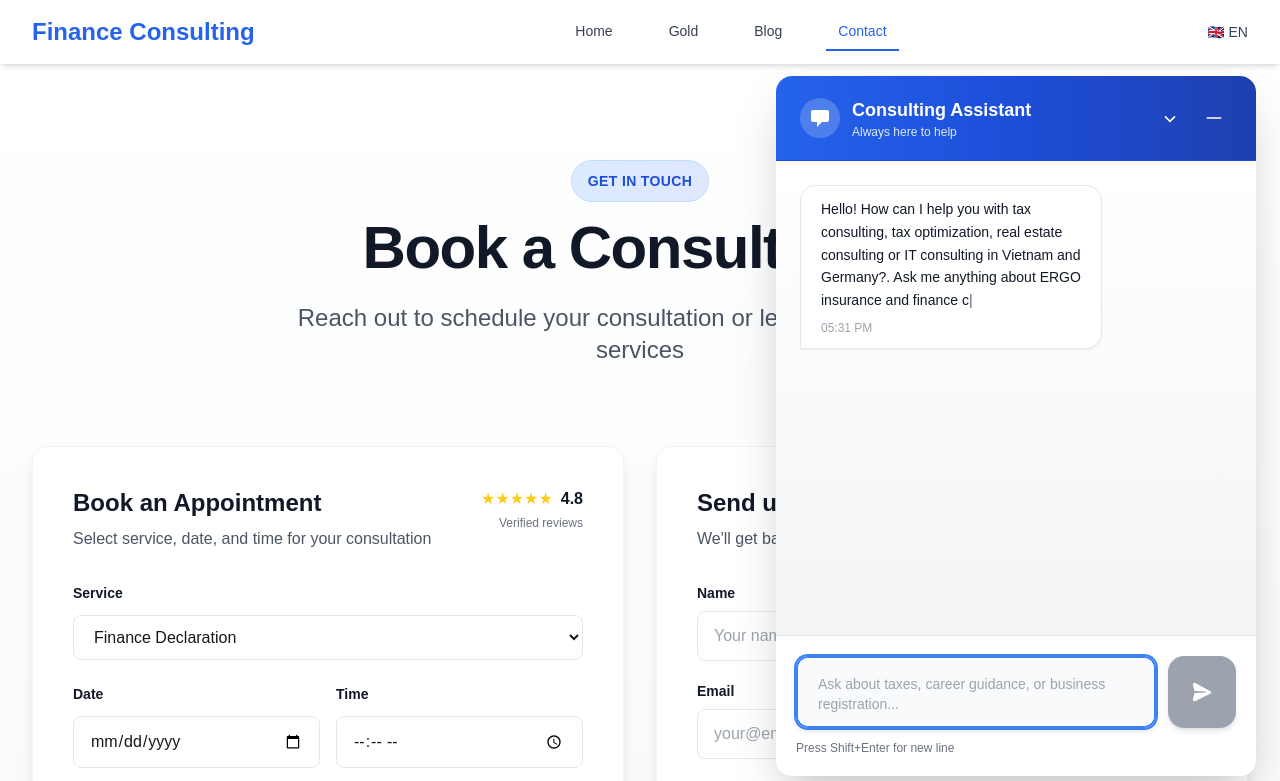
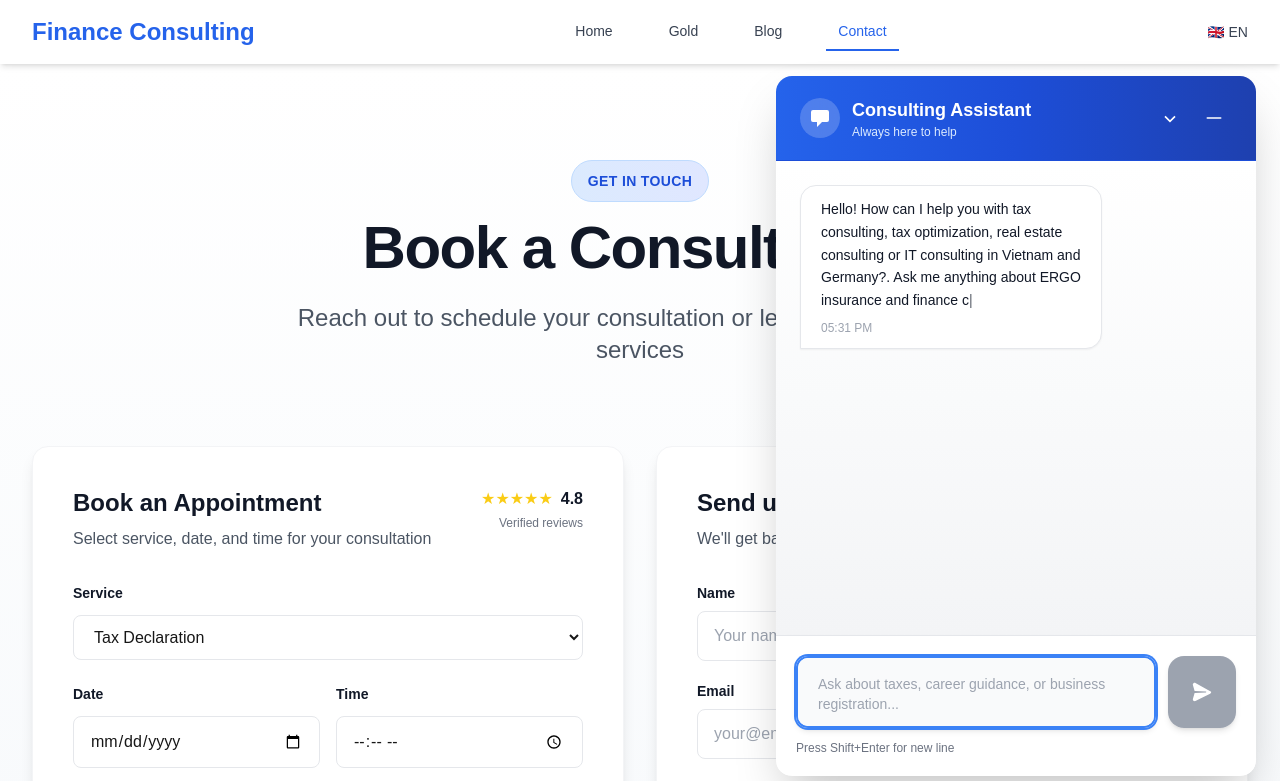
Before and after one commit to quocvietphung/document-intelligence-lab, a Next.js app: page /en/contact in a window 1280 px wide. Shown: the top 781 px of the page. Built offline with nearby package versions, Linux system fonts and the light colour scheme.

Commit message:
refactor: update service terminology from finance to tax across Contact and Services sections

```diff
--- a/components/sections/ContactSection.tsx
+++ b/components/sections/ContactSection.tsx
@@ -11,7 +11,7 @@ export default function ContactSection() {
     email: "",
     phone: "",
     message: "",
-    service: "finance_declaration",
+    service: "steuererklaerung",
     date: "",
     time: "",
   });
@@ -32,7 +32,7 @@ export default function ContactSection() {
 
       if (response.ok) {
         setStatus("success");
-        setFormData({ name: "", email: "", phone: "", message: "", service: "finance_declaration", date: "", time: "" });
+        setFormData({ name: "", email: "", phone: "", message: "", service: "steuererklaerung", date: "", time: "" });
         setTimeout(() => setStatus("idle"), 5000);
       } else {
         setStatus("error");
@@ -110,8 +110,8 @@ export default function ContactSection() {
                     onChange={handleChange}
                     className="w-full px-4 py-3 border border-gray-200 rounded-lg focus:ring-2 focus:ring-blue-500 focus:border-transparent bg-white transition-all duration-300 hover:border-gray-300"
                   >
-                    <option value="finance_declaration">{s("finance_declaration.title")}</option>
-                    <option value="finance_optimization">{s("finance_optimization.title")}</option>
+                    <option value="steuererklaerung">{s("steuererklaerung.title")}</option>
+                    <option value="steueroptimierung">{s("steueroptimierung.title")}</option>
                     <option value="real_estate">{s("real_estate.title")}</option>
                     <option value="it_consulting">{s("it_consulting.title")}</option>
                     <option value="accounting">{s("accounting.title")}</option>
--- a/messages/de.json
+++ b/messages/de.json
@@ -27,13 +27,13 @@
     "turnaround_short": "1–2 weeks",
     "cta_subtext": "Ready to optimize your finance situation?",
     "cta_button": "Schedule Consultation Now",
-    "finance_declaration": {
-      "title": "Finance Declaration",
-      "description": "Professional and secure preparation of your annual financial returns (income, corporate finance, VAT) with complete documentation and optimal deductions."
+    "steuererklaerung": {
+      "title": "Steuererklärung",
+      "description": "Professionelle und sichere Erstellung Ihrer jährlichen Steuererklärungen (Einkommen, Körperschaft, Umsatzsteuer) mit vollständiger Dokumentation und optimalen Abzügen."
     },
-    "finance_optimization": {
-      "title": "Finance Optimization",
-      "description": "Strategic advisory to minimize your financial burden through legal structuring, establishment management, and intelligent financial planning."
+    "steueroptimierung": {
+      "title": "Steueroptimierung",
+      "description": "Strategische Beratung zur Minimierung Ihrer Steuerlast durch rechtliche Strukturierung, Niederlassungsmanagement und intelligente Steuerplanung."
     },
     "real_estate": {
       "title": "Real Estate Consulting",
--- a/messages/en.json
+++ b/messages/en.json
@@ -27,13 +27,13 @@
     "turnaround_short": "1–2 weeks",
     "cta_subtext": "Ready to optimize your finance situation?",
     "cta_button": "Schedule Consultation Now",
-    "finance_declaration": {
-      "title": "Finance Declaration",
-      "description": "Professional and secure preparation of your annual financial returns (income, corporate finance, VAT) with complete documentation and optimal deductions."
+    "steuererklaerung": {
+      "title": "Tax Declaration",
+      "description": "Professional and secure preparation of your annual tax returns (income, corporate tax, VAT) with complete documentation and optimal deductions."
     },
-    "finance_optimization": {
-      "title": "Finance Optimization",
-      "description": "Strategic advisory to minimize your financial burden through legal structuring, establishment management, and intelligent financial planning."
+    "steueroptimierung": {
+      "title": "Tax Optimization",
+      "description": "Strategic advisory to minimize your tax burden through legal structuring, establishment management, and intelligent tax planning."
     },
     "real_estate": {
       "title": "Real Estate Consulting",
--- a/messages/vi.json
+++ b/messages/vi.json
@@ -27,13 +27,13 @@
     "turnaround_short": "1–2 tuần",
     "cta_subtext": "Sẵn sàng tối ưu hóa tình hình tài chính của bạn?",
     "cta_button": "Đặt lịch tư vấn ngay",
-    "finance_declaration": {
-      "title": "Khai báo Tài chính",
-      "description": "Chuẩn bị chuyên nghiệp và an toàn tờ khai tài chính hàng năm (thu nhập, tài chính doanh nghiệp, giá trị gia tăng) với tài liệu hoàn chỉnh và khấu trừ tối ưu."
+    "steuererklaerung": {
+      "title": "Khai báo Thuế",
+      "description": "Chuẩn bị chuyên nghiệp và an toàn tờ khai thuế hàng năm (thu nhập, thuế doanh nghiệp, thuế giá trị gia tăng) với tài liệu hoàn chỉnh và khấu trừ tối ưu."
     },
-    "finance_optimization": {
-      "title": "Tối ưu Tài chính",
-      "description": "Tư vấn chiến lược để giảm thiểu gánh nặng tài chính thông qua cơ cấu pháp lý, quản lý chi nhánh, và lập kế hoạch tài chính thông minh."
+    "steueroptimierung": {
+      "title": "Tối ưu Thuế",
+      "description": "Tư vấn chiến lược để giảm thiểu gánh nặng thuế thông qua cơ cấu pháp lý, quản lý chi nhánh, và lập kế hoạch thuế thông minh."
     },
     "real_estate": {
       "title": "Tư vấn Bất động sản",
```
Also changed, not shown: components/sections/ServicesSection.tsx (+19 -19 lines).
